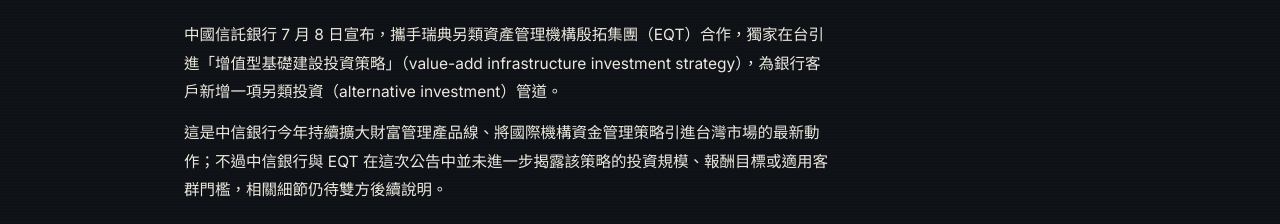
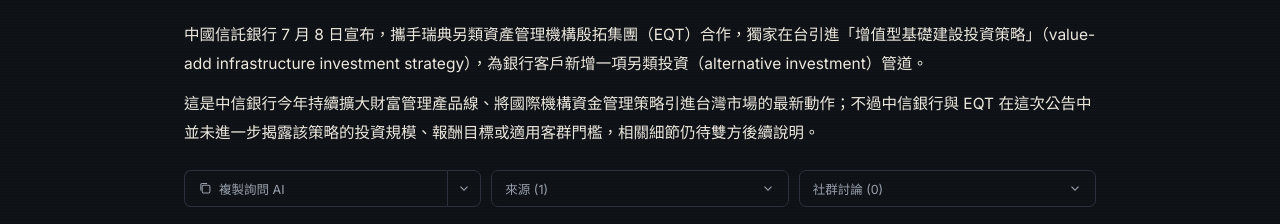
Before and after one commit to laiyenju/signal-fintech, a plain HTML site: page index.html in a window 1280 px wide. Shown: the part 336-560 px from the top of the page. Drawn offline with Linux system fonts and the light colour scheme.

Commit message:
修正封面/本週要聞內文段落寬度，跟下方按鈕列對齊（移除 story-copy p 的 66ch 上限）

```diff
--- a/index.html
+++ b/index.html
@@ -92,7 +92,7 @@
   .eyebrow.is-watch::before{ background:var(--dark-text-faint); }
 
   .cover-band h2{ font-family:'Newsreader', serif; font-weight:600; font-style:italic; font-size:clamp(28px, 4.2vw, 44px); line-height:1.16; margin:0 0 24px; max-width:22ch; color:var(--dark-text); }
-  .story-copy p{ margin:0 0 12px; font-size:15.5px; line-height:1.85; max-width:66ch; }
+  .story-copy p{ margin:0 0 12px; font-size:15.5px; line-height:1.85; }
   .cover-band .story-copy p{ color:var(--dark-text); }
   .story-copy p:last-child{ margin-bottom:0; }
   .demo-tag{ font-style:italic; opacity:0.6; font-size:0.85em; }
```
Also changed, not shown: 1 other file.
